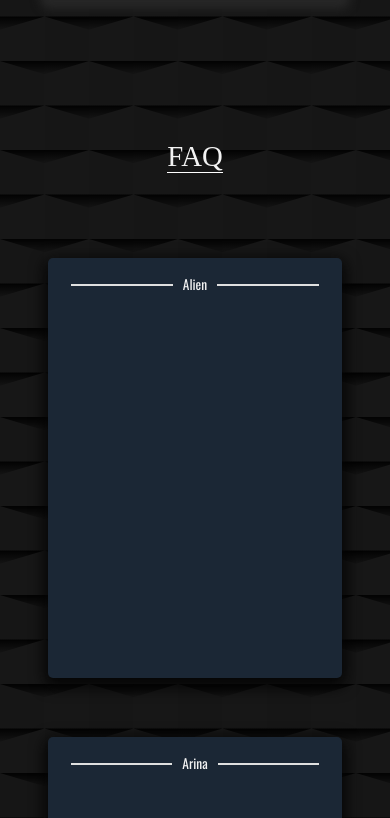
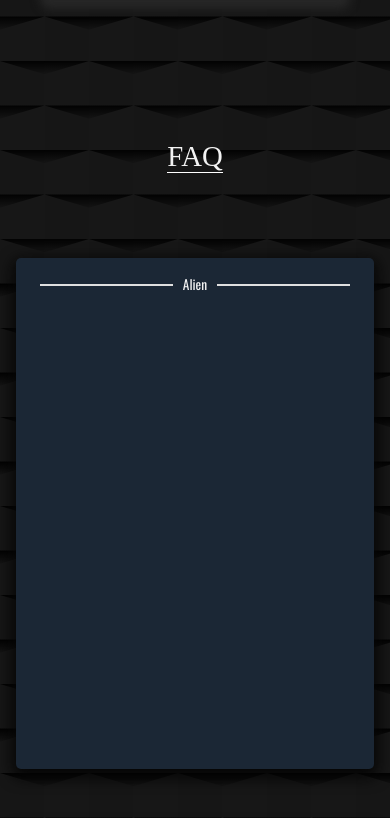
Before and after one commit to 00-team/artemis, a React (Create React App) app in the folder App/: page / in a window 390 px wide. Shown: the part 1986-2804 px from the top of the page. Built offline with nearby package versions, Linux system fonts and the light colour scheme; the HTML template or start-up script is replaced by a standard one; a web font is replaced by a local one.

Commit message:
responsived faq container

```diff
--- a/App/src/Pages/Home/style/faq.scss
+++ b/App/src/Pages/Home/style/faq.scss
@@ -10,6 +10,10 @@
     gap: 10vh;
 
     padding: 2rem 3rem;
+
+    @media screen and (max-width: 768px) {
+        padding: 2rem 1rem;
+    }
 
     .faq-wrapper {
         width: 100%;
```
